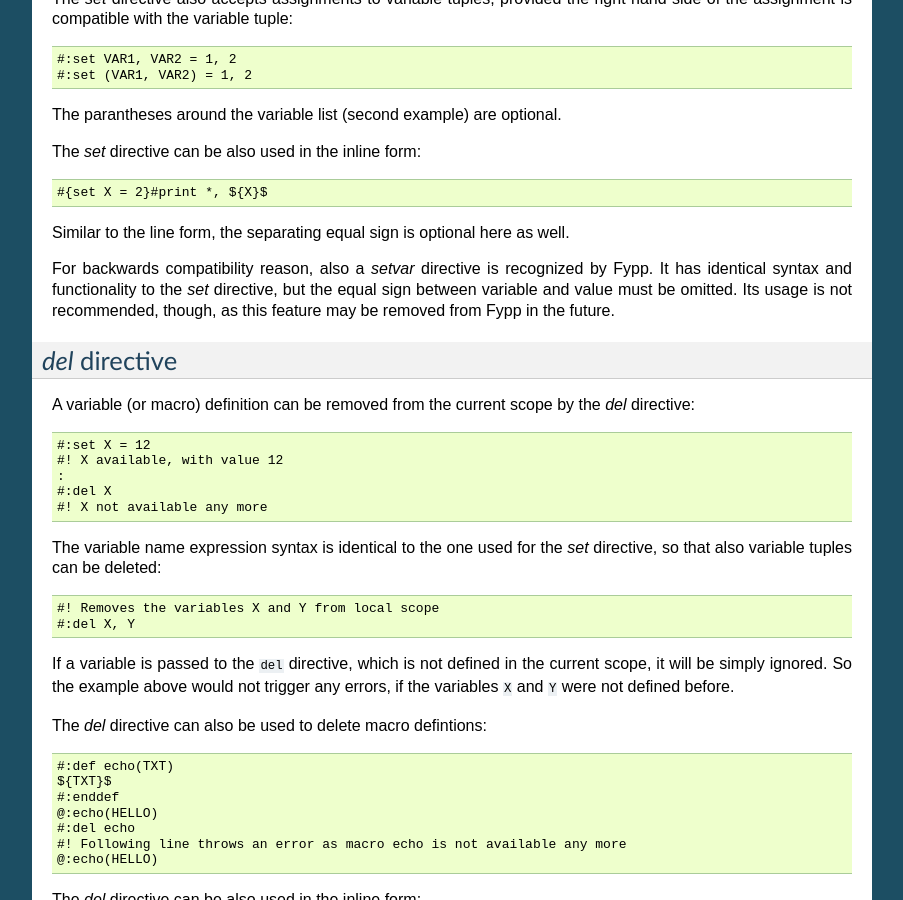
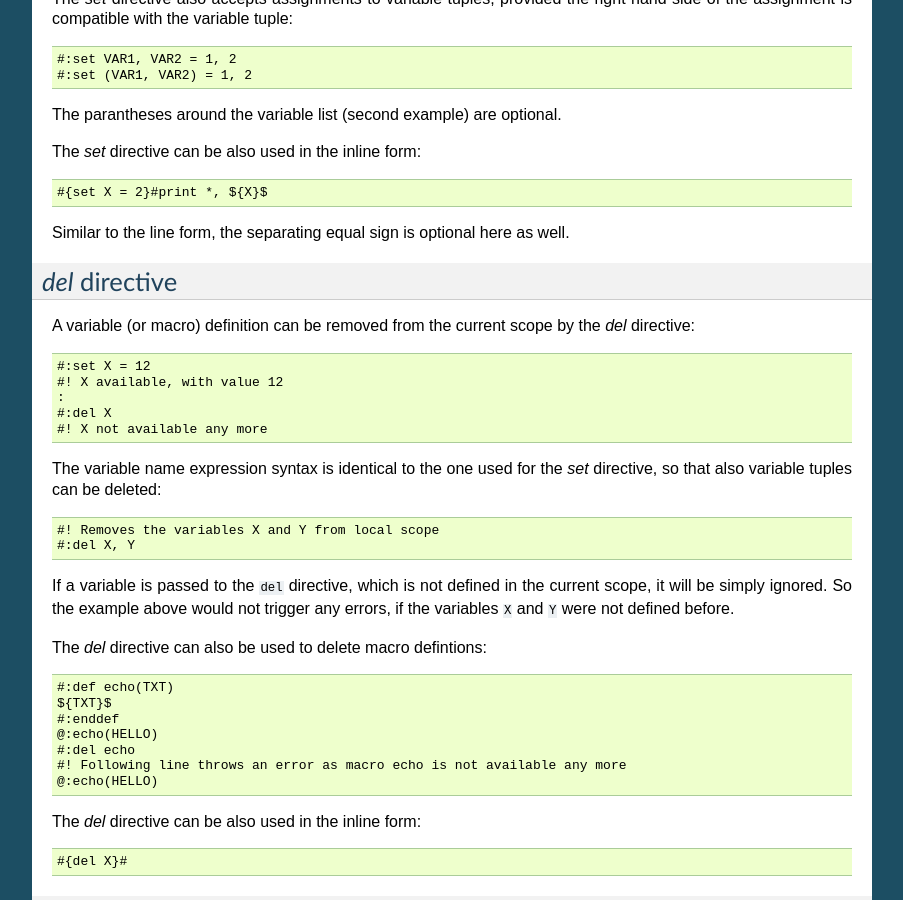
Before and after one commit to aradi/fypp, a Sphinx documentation site: the page built from docs/fypp.rst, in a window 1280 px wide and 900 px high, scrolled down 10204 px. Shown: the whole window, without its empty margins (198-1101 px from the left). Built offline with Sphinx 7.4.7, drawn with Linux system fonts in a browser that asks for light colours.

Commit message:
Remove setvar directive

```diff
--- a/docs/fypp.rst
+++ b/docs/fypp.rst
@@ -618,11 +618,6 @@ The `set` directive can be also used in the inline form::
   #{set X = 2}#print *, ${X}$
 
 Similar to the line form, the separating equal sign is optional here as well.
-
-For backwards compatibility reason, also a `setvar` directive is recognized by
-Fypp. It has identical syntax and functionality to the `set` directive, but the
-equal sign between variable and value must be omitted. Its usage is not
-recommended, though, as this feature may be removed from Fypp in the future.
 
 
 `del` directive
```
Also changed, not shown: CHANGELOG.rst (+14 -11 lines), 2 other files.
